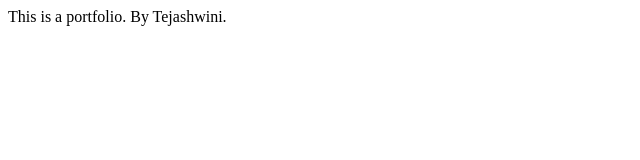
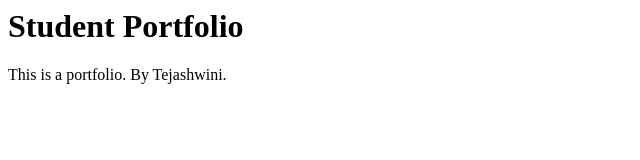
Before and after one commit to tpmaned2006/git-practice, a plain HTML site: page index.html in a window 1280 px wide. Shown: the whole page, without its empty margins (0-640 px from the left). Drawn offline with Linux system fonts and the light colour scheme.

Commit message:
Added heading in file

```diff
--- a/index.html
+++ b/index.html
@@ -1,3 +1,5 @@
+<h1> Student Portfolio </h1>
+
 <p>
     This is a portfolio.
     By Tejashwini.
```
